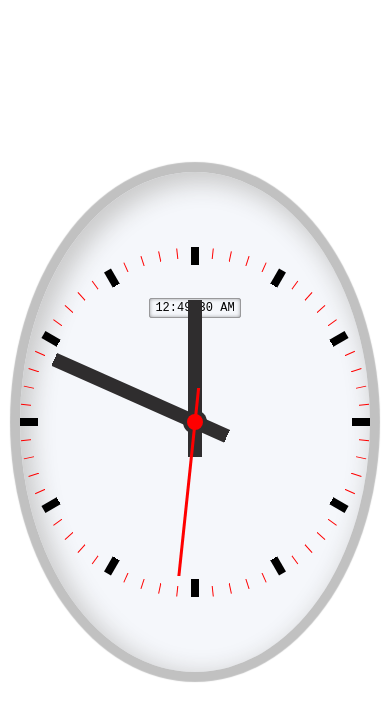
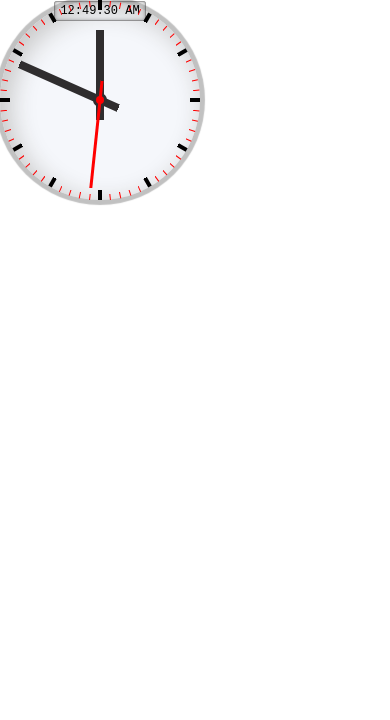
Before and after one commit to andersonmadeira/clock, a plain HTML site: page index.html in a window 390 px wide. Drawn offline with Linux system fonts and the light colour scheme.

Commit message:
wip: starting responsiveness initiative

```diff
--- a/style.css
+++ b/style.css
@@ -5,21 +5,22 @@
 }
 
 .clock-wrapper {
+  position: relative;
   display: flex;
   padding: 20px;
   align-items: center;
   justify-content: center;
-    height: 100vh;
+  height: 200px;
+  width: 200px;
 }
 
 .clock {
-    --clock-radius: 250px;
-    position: relative;
+  position: absolute;
   display: inline-block;
-    width: calc(2 * var(--clock-radius));
-    height: calc(2 * var(--clock-radius));
-    background-color: #F5F7FB;
-    box-shadow: inset 7px 7px 25px 4px #cacaca, 0px 0px 1px 10px #c1c1c1;
+  width: 100%;
+  height: 100%;
+  background-color: #f5f7fb;
+  box-shadow: inset 7px 7px 25px 4px #cacaca, 0px 0px 1px 5px #c1c1c1;
   border-radius: 50%;
 }
 
@@ -32,20 +33,38 @@
 }
 
 .hours-hand {
-    top: calc(50% - 7px);
-    background: linear-gradient(90deg, transparent 15%, #2F2D2E 15%, 60%, transparent 60%);
-    height: 14px;
+  top: calc(50% - 4px);
+  background: linear-gradient(
+    90deg,
+    transparent 15%,
+    #2f2d2e 15%,
+    60%,
+    transparent 60%
+  );
+  height: 8px;
 }
 
 .minutes-hand {
-    top: calc(50% - 7px);
-    background: linear-gradient(90deg, transparent 6%, #2F2D2E 6%, 60%, transparent 60%);
-    height: 14px;
+  top: calc(50% - 4px);
+  background: linear-gradient(
+    90deg,
+    transparent 6%,
+    #2f2d2e 6%,
+    60%,
+    transparent 60%
+  );
+  height: 8px;
 }
 
 .seconds-hand {
   top: calc(50% - 1.5px);
-    background: linear-gradient(90deg, transparent 6%, red 6%, 60%, transparent 60%);
+  background: linear-gradient(
+    90deg,
+    transparent 6%,
+    red 6%,
+    60%,
+    transparent 60%
+  );
   height: 3px;
 }
 
@@ -57,18 +76,18 @@
 }
 
 .central-major-pin {
-    top: calc(50% - 12px);
-    right: calc(50% - 12px);
-    width: 24px;
-    height: 24px;
-    background: #2F2D2E;
+  top: calc(50% - 7px);
+  right: calc(50% - 7px);
+  width: 14px;
+  height: 14px;
+  background: #2f2d2e;
 }
 
 .central-minor-pin {
-    top: calc(50% - 8px);
-    right: calc(50% - 8px);
-    width: 16px;
-    height: 16px;
+  top: calc(50% - 4px);
+  right: calc(50% - 4px);
+  width: 8px;
+  height: 8px;
   background: red;
 }
 
@@ -80,15 +99,27 @@
 .face-bar {
   position: absolute;
   top: calc(50% - 0.5px);
-    background: linear-gradient(90deg, red 3%, transparent 3%, transparent 97%, red 97%);
+  background: linear-gradient(
+    90deg,
+    red 3%,
+    transparent 3%,
+    transparent 97%,
+    red 97%
+  );
   height: 1px;
   width: 100%;
 }
 
 .face-bar--big {
-    top: calc(50% - 4px);
-    height: 8px;
-    background: linear-gradient(90deg, black 5%, transparent 5%, transparent 95%, black 95%)
+  top: calc(50% - 2px);
+  height: 4px;
+  background: linear-gradient(
+    90deg,
+    black 5%,
+    transparent 5%,
+    transparent 95%,
+    black 95%
+  );
 }
 
 .time-display {
@@ -104,7 +135,7 @@
   font-size: 12px;
   font-family: monospace;
   padding: 2px 5px;
-    border: 1px solid #2F2D2E77;
-    box-shadow: inset 0 0 5px -2px #2F2D2E;
+  border: 1px solid #2f2d2e77;
+  box-shadow: inset 0 0 5px -2px #2f2d2e;
   border-radius: 2px;
 }
```
Lines whose indentation alone changed are shown as unchanged.
